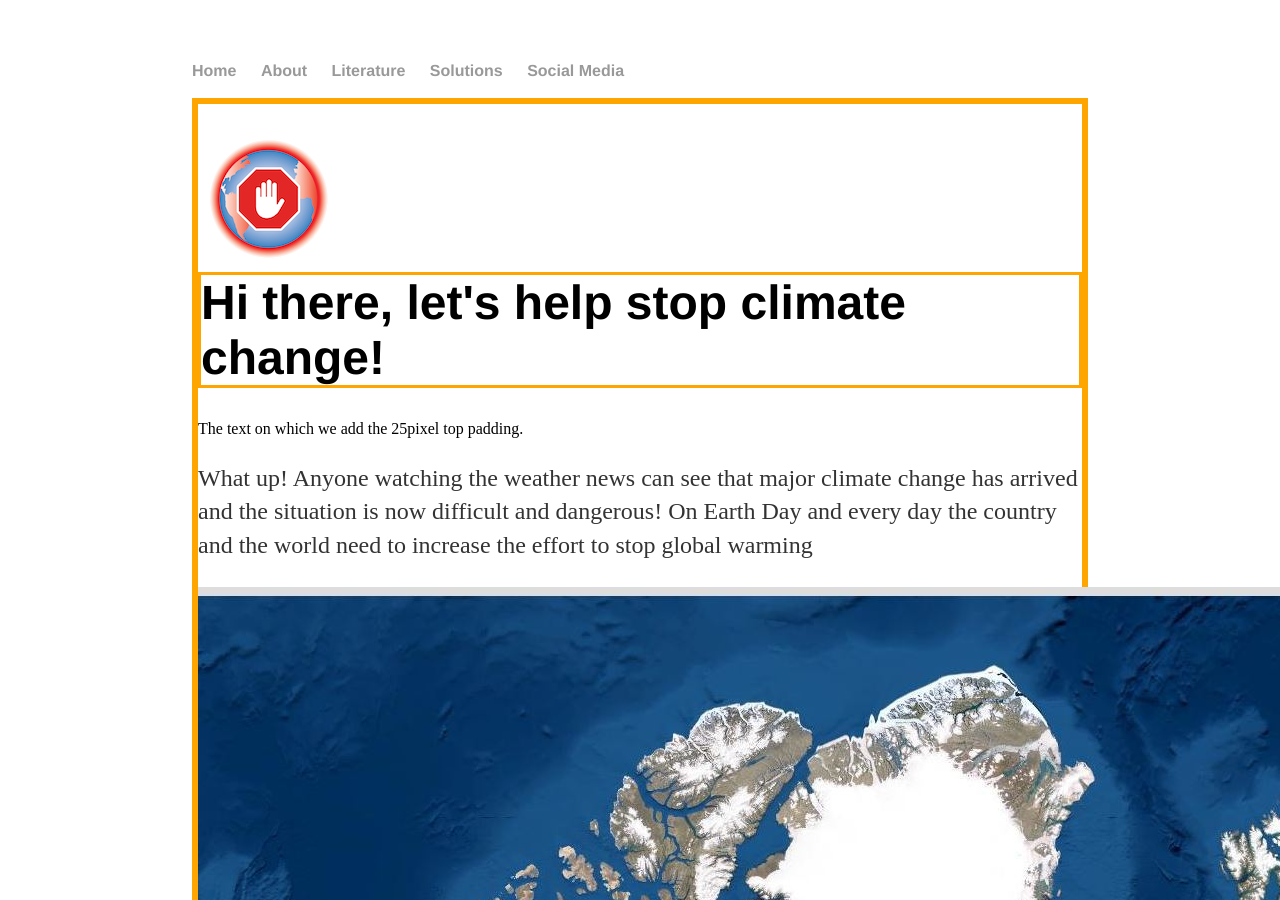
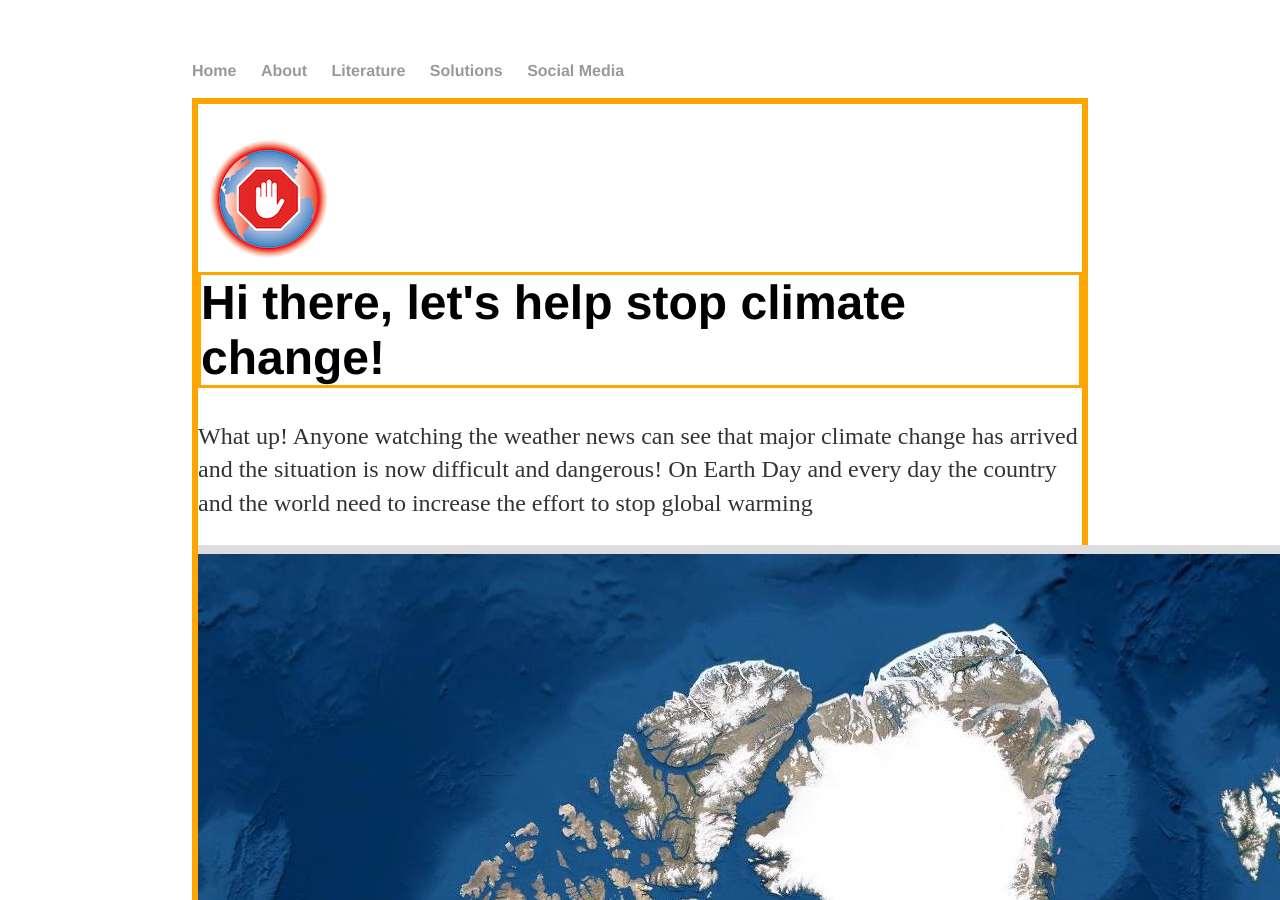
Before and after one commit to endclimatechange/endclimatechange.github.io, a Jekyll site: the page built from index.html, in a window 1280 px wide and 900 px high. Built offline with Jekyll 4.4.1, drawn with Linux system fonts in a browser that asks for light colours.

Commit message:
Update index.html

```diff
--- a/index.html
+++ b/index.html
@@ -15,7 +15,6 @@ div {
 			</h1>
 
 
-The text on which we add the 25pixel top padding.
 
 
 			<p>What up!
```
